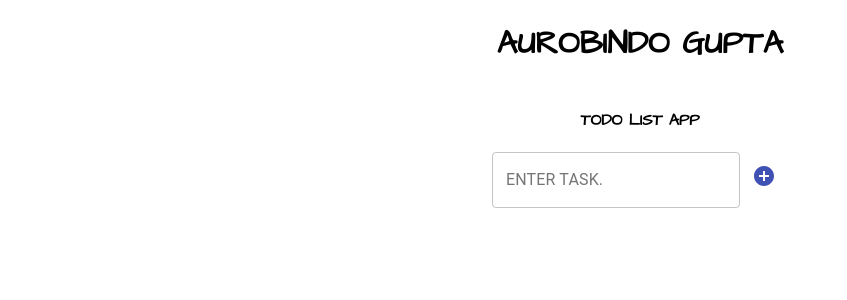
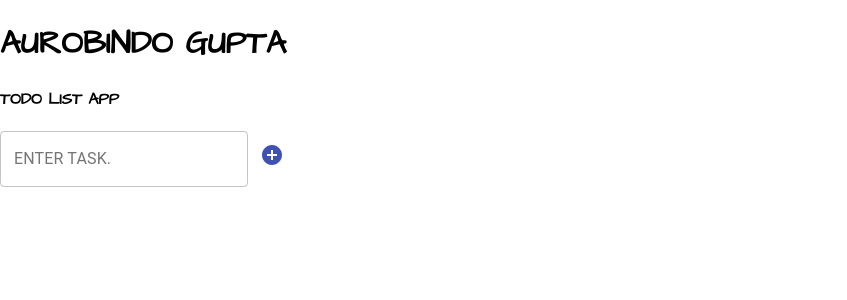
Before and after one commit to AurobindoGupta/todo-app-firebase, a React (Create React App) app: page / in a window 1280 px wide. Shown: the top 300 px of the page, without its empty margins (0-847 px from the left). Built offline with nearby package versions, Linux system fonts and the light colour scheme; no server answers; the database is empty.

Commit message:
basic done

```diff
--- a/src/App.js
+++ b/src/App.js
@@ -9,6 +9,7 @@ import AddCircleOutlinedIcon from '@material-ui/icons/AddCircleOutlined';
 import { db } from './firebase_configuration';
 import firebase from 'firebase';
 import TodoListItem from './Todo';
+import { FormatAlignJustify } from '@material-ui/icons';
 
 
 
@@ -47,10 +48,7 @@ function App(){
 
   return (
     <div className="App" >
-      <div style={{display:"flex",
-      flexDirection:"column",
-      justifyContent:"center",
-      alignItems:"center"}}>
+      <div style={{display:"inline-flex"},{flexDirection:"column"}}>
       <h1>AUROBINDO GUPTA</h1>
       <h4>TODO LIST APP</h4>
 
--- a/src/Todo.js
+++ b/src/Todo.js
@@ -18,7 +18,7 @@ function deleteTodo(){
 }
 
     return (
-        <div style={{display:"flex"}} >
+        <div style={{display:"flex"},{justifyItems:"center"},{textAlign:"center"}} >
                         <ListItem >
                 <ListItemText primary={todo} secondary={inprogress? "In-Progress":"Completed"}/>
 
```
